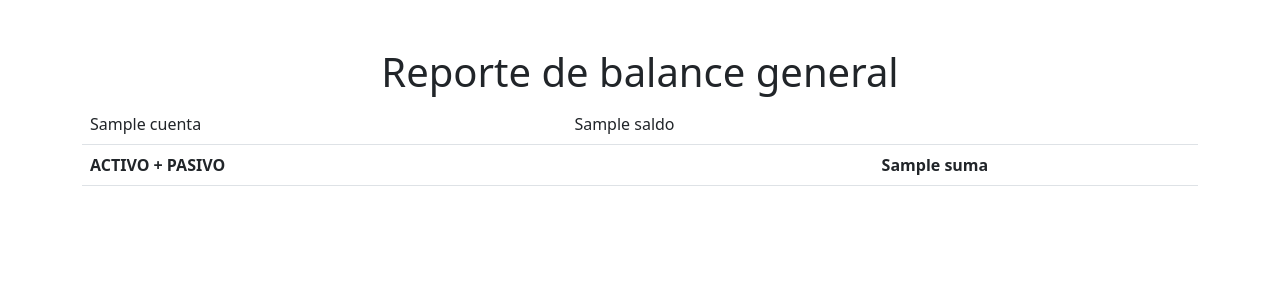
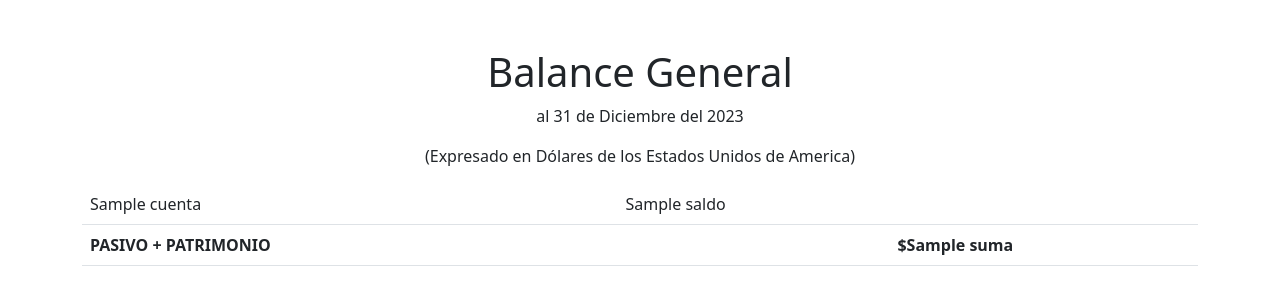
Before and after one commit to eugmerino/accountingbook, a Django app: template reports/templates/reports/balanceGeneral.html in a window 1280 px wide. Shown: the top 305 px of the page. Run offline with Django 4.2, Linux system fonts and the light colour scheme; the template is opened without the code that fills it: most values are stand-ins (such as "Sample title", 1, 10 or a date in 2020).

Commit message:
Final para guardado

```diff
--- a/reports/templates/reports/balanceComprobación.html
+++ b/reports/templates/reports/balanceComprobación.html
@@ -12,7 +12,8 @@
 </head>
 <body>
     <div class="container pt-5 text-center">
-        <h1>Reporte de balanza de comprobación</h1>
+        <h1>Balanza de comprobación</h1>
+        <p>(Expresado en Dólares de los Estados Unidos de America)</p>
     </div>
     <div class="container">
         <div class="pt-5">
--- a/reports/templates/reports/balanceGeneral.html
+++ b/reports/templates/reports/balanceGeneral.html
@@ -14,7 +14,9 @@
 
     <body>
         <div class="container pt-5 text-center">
-            <h1>Reporte de balance general</h1>
+            <h1>Balance General</h1>
+            <p>al 31 de Diciembre del 2023</p>
+            <p>(Expresado en Dólares de los Estados Unidos de America)</p>
         </div>
         <div class="container">
             {% if detalleBalance %}
@@ -28,7 +30,7 @@
                                         <td></td>
                                         <td></td>
                                         <td></td>
-                                        <td><strong>{{c.saldo}}</strong></td>
+                                        <td><strong>${{c.saldo}}</strong></td>
                                     </tr>
                                 {% else %}
                                     {% if c.cuenta.parent.parent is null %}
@@ -36,7 +38,7 @@
                                             <td><strong>{{c.cuenta.name}}</strong></td>
                                             <td></td>
                                             <td></td>
-                                            <td><strong>{{c.saldo}}</strong></td>
+                                            <td><strong>${{c.saldo}}</strong></td>
                                             <td></td>
                                         </tr>
                                     {% else %}
@@ -52,11 +54,11 @@
                             {% endif %}
                         {% endfor %}
                         <tr>
-                            <td><strong>ACTIVO + PASIVO</strong></td>
+                            <td><strong>PASIVO + PATRIMONIO</strong></td>
                             <td></td>
                             <td></td>
                             <td></td>
-                            <td><strong>{{suma}}</strong></td>
+                            <td><strong>${{suma}}</strong></td>
                         </tr>
                     </tbody>
             </table>
--- a/reports/templates/reports/ledger.html
+++ b/reports/templates/reports/ledger.html
@@ -14,7 +14,8 @@
 
 <body>
     <div class="container pt-5 text-center">
-        <h1>Reporte del libro mayor</h1>
+        <h1>Libro mayor</h1>
+        <p>(Expresado en Dólares de los Estados Unidos de America)</p>
     </div>
     <div class="container">
         {% if pricipalesCuentas %}
--- a/reports/templates/reports/libroDiario.html
+++ b/reports/templates/reports/libroDiario.html
@@ -11,6 +11,7 @@
 <body>
     <div class="container pt-5 text-center">
         <h1>Libro Diario</h1>
+        <p>(Expresado en Dólares de los Estados Unidos de America)</p>
     </div>
     <div class="container">
         {% if partida %}
--- a/reports/templates/reports/stateOfResult.html
+++ b/reports/templates/reports/stateOfResult.html
@@ -11,7 +11,10 @@
     <script src="https://cdn.jsdelivr.net/npm/bootstrap@5.3.0/dist/js/bootstrap.bundle.min.js"></script>
 </head>
 <body>
-    <h1>Reporte del estado de resultado</h1>
+    <div class="container pt-5 text-center">
+        <h1>Libro Diario</h1>
+        <p>(Expresado en Dólares de los Estados Unidos de America)</p>
+    </div>
     <div class="container">
         <div class="card">
             <h5 class="card-title">Estado de Resultado</h5>
```
Also changed, not shown: reports/views.py (+5 -2 lines).
